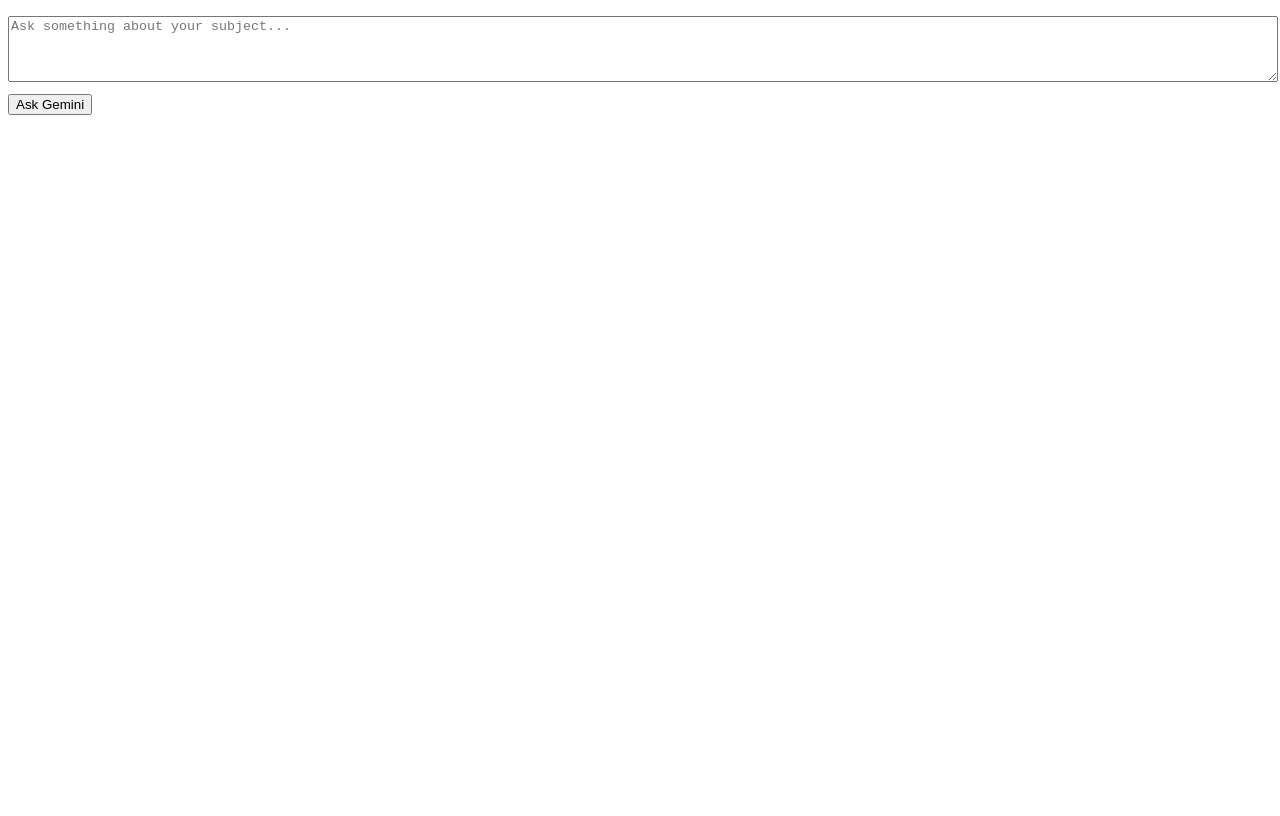
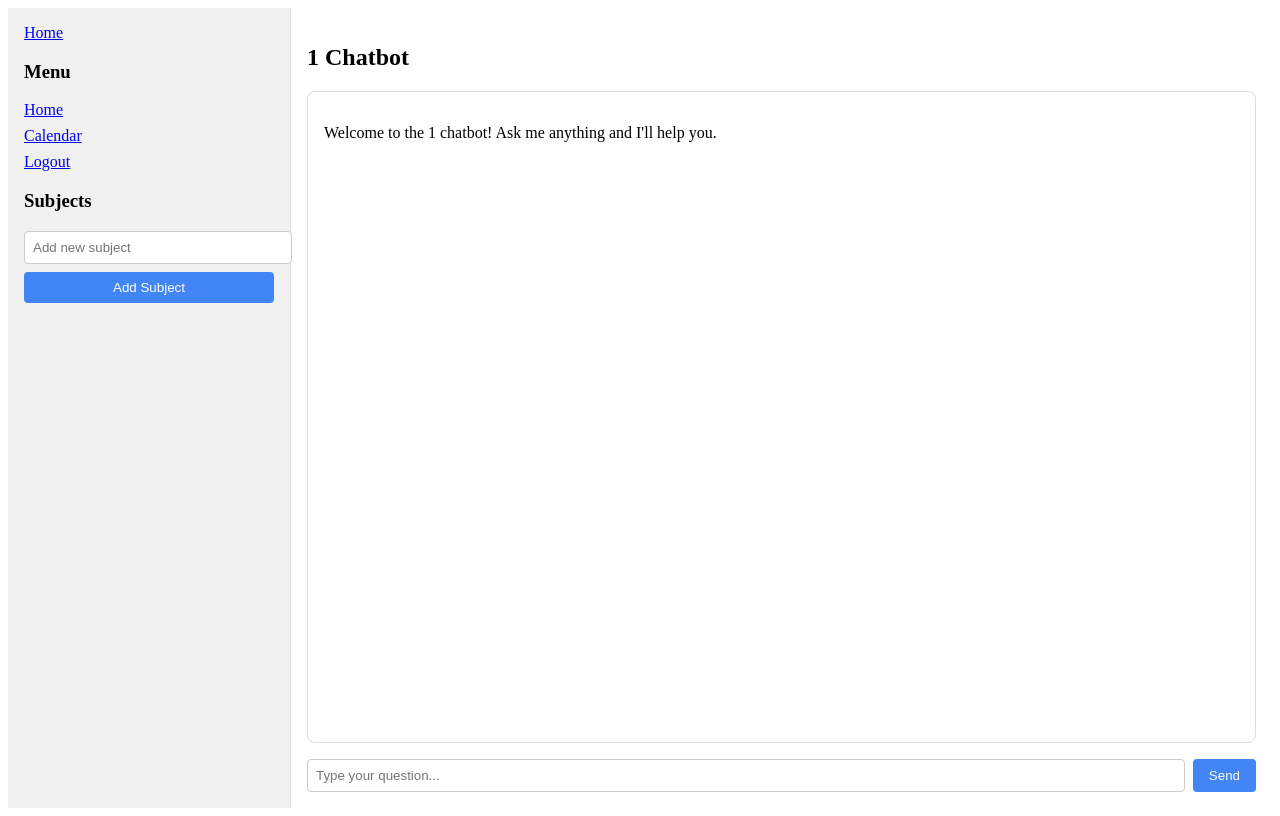
Before and after one commit to Kiana-ak/Hinterest, a React (Create React App) app in the folder hinterest/: page /subject/1/chatbot in a window 1280 px wide. Built offline with nearby package versions, Linux system fonts and the light colour scheme.

Commit message:
remove dulicate files

```diff
--- a/hinterest/src/components/Chatbot.js
+++ /dev/null
@@ -1,63 +0,0 @@
-import React, { useState } from 'react';
-import { getGeminiResponse } from '../services/GeminiService';
-
-function Chatbot() {
-  const [question, setQuestion] = useState('');
-  const [response, setResponse] = useState('');
-  const [loading, setLoading] = useState(false);
-  const [errorMsg, setErrorMsg] = useState('');
-
-  // Handle Ask button
-  const handleAsk = async () => {
-    if (!question.trim()) return;
-
-    setLoading(true);
-    setErrorMsg('');
-    setResponse('');
-
-    try {
-      const answer = await getGeminiResponse(question);
-      setResponse(answer);
-    } catch (error) {
-      console.error(error);
-      setErrorMsg("Gemini didn't respond. Please try again.");
-    }
-
-    setLoading(false);
-  };
-
-  return (
-    <div style={{ marginTop: '1rem' }}>
-      {/* Input area */}
-      <textarea
-        value={question}
-        onChange={(e) => setQuestion(e.target.value)}
-        placeholder="Ask something about your subject..."
-        rows={4}
-        style={{ width: '100%', marginBottom: '0.5rem' }}
-      />
-      <button onClick={handleAsk} disabled={loading}>
-        {loading ? 'Thinking...' : 'Ask Gemini'}
-      </button>
-
-      {/* Error message */}
-      {errorMsg && <p style={{ color: 'red' }}>{errorMsg}</p>}
-
-      {/* Gemini answer with action buttons */}
-      {response && (
-        <div style={{ marginTop: '1rem', background: '#f9f9f9', padding: '1rem', borderRadius: '8px' }}>
-          <strong>Gemini:</strong>
-          <p>{response}</p>
-
-          <div style={{ marginTop: '0.5rem' }}>
-            <button style={{ marginRight: '0.5rem' }}>🧠 Create Flashcard</button>
-            <button style={{ marginRight: '0.5rem' }}>📝 Create Notes</button>
-            <button> Create Quiz</button>
-          </div>
-        </div>
-      )}
-    </div>
-  );
-}
-
-export default Chatbot;
--- a/hinterest/src/components/Chatbot.jsx
+++ b/hinterest/src/components/Chatbot.jsx
@@ -1,5 +1,6 @@
 import React, { useState, useEffect } from 'react';
 import { useParams, Link } from 'react-router-dom';
+import { getGeminiResponse } from '../services/GeminiService';
 import Navbar from './Navbar';
 
 function Chatbot() {
@@ -8,6 +9,7 @@
   const [chatHistory, setChatHistory] = useState([]);
   const [subjects, setSubjects] = useState([]);
   const [newSubject, setNewSubject] = useState('');
+  const [loading, setLoading] = useState(false);
 
   // Load subjects from localStorage
   useEffect(() => {
@@ -46,20 +48,41 @@
     setNewSubject('');
   };
 
-  const handleSendMessage = () => {
+  const handleSendMessage = async () => {
     if (message.trim() === '') return;
 
     // Add user message to chat history
-    const newChatHistory = [...chatHistory, { sender: 'user', text: message }];
+    const userMessage = { sender: 'user', text: message };
+    const newChatHistory = [...chatHistory, userMessage];
+    setChatHistory(newChatHistory);
 
-    // Simulate AI response
-    setTimeout(() => {
-      const aiResponse = { sender: 'ai', text: `I'm the ${subjectName} chatbot. How can I help you with ${subjectName}?` };
-      setChatHistory([...newChatHistory, aiResponse]);
-    }, 500);
+    // Clear input and show loading state
+    setMessage('');
+    setLoading(true);
 
-    setChatHistory(newChatHistory);
-    setMessage('');
+    try {
+      // Get response from Gemini API
+      const prompt = subjectName
+        ? `Question about ${subjectName}: ${message}`
+        : message;
+
+      const geminiResponse = await getGeminiResponse(prompt);
+
+      // Add AI response to chat history
+      setChatHistory([...newChatHistory, {
+        sender: 'ai',
+        text: geminiResponse
+      }]);
+    } catch (error) {
+      console.error("Error getting Gemini response:", error);
+      // Add error message to chat
+      setChatHistory([...newChatHistory, {
+        sender: 'ai',
+        text: "Sorry, I couldn't get a response from Gemini. Please try again."
+      }]);
+    } finally {
+      setLoading(false);
+    }
   };
 
   return (
@@ -130,7 +153,7 @@
 
       {/* Main content */}
       <div style={{ flex: 1, display: 'flex', flexDirection: 'column', padding: '1rem' }}>
-        <h2>{subjectName} Chatbot</h2>
+        <h2>{subjectName ? `${subjectName} Chatbot` : 'AI Assistant'}</h2>
 
         {/* Chat area */}
         <div style={{
@@ -142,7 +165,7 @@
           overflowY: 'auto'
         }}>
           {chatHistory.length === 0 ? (
-            <p>Welcome to the {subjectName} chatbot! How can I help you today?</p>
+            <p>Welcome to the {subjectName ? `${subjectName} chatbot` : 'AI assistant'}! Ask me anything and I'll help you.</p>
           ) : (
             chatHistory.map((msg, index) => (
               <div
@@ -157,12 +180,28 @@
                   padding: '0.5rem 1rem',
                   borderRadius: '1rem',
                   backgroundColor: msg.sender === 'user' ? '#4285f4' : '#f0f0f0',
-                  color: msg.sender === 'user' ? 'white' : 'black'
+                  color: msg.sender === 'user' ? 'white' : 'black',
+                  maxWidth: '80%',
+                  wordBreak: 'break-word',
+                  whiteSpace: 'pre-wrap'
                 }}>
                   {msg.text}
                 </span>
               </div>
             ))
+          )}
+          {loading && (
+            <div style={{ textAlign: 'left', marginTop: '0.5rem' }}>
+              <span style={{
+                display: 'inline-block',
+                padding: '0.5rem 1rem',
+                borderRadius: '1rem',
+                backgroundColor: '#f0f0f0',
+                color: 'black'
+              }}>
+                Thinking...
+              </span>
+            </div>
           )}
         </div>
 
@@ -182,6 +221,7 @@
             onKeyPress={(e) => {
               if (e.key === 'Enter') handleSendMessage();
             }}
+            disabled={loading}
           />
           <button
             onClick={handleSendMessage}
@@ -191,10 +231,12 @@
               color: 'white',
               border: 'none',
               borderRadius: '4px',
-              cursor: 'pointer'
+              cursor: loading ? 'not-allowed' : 'pointer',
+              opacity: loading ? 0.7 : 1
             }}
+            disabled={loading}
           >
-            Send
+            {loading ? 'Sending...' : 'Send'}
           </button>
         </div>
       </div>
--- a/hinterest/src/pages/SubjectsPage.js
+++ /dev/null
@@ -1,47 +0,0 @@
-import React, { useState, useEffect } from 'react';
-import { useNavigate } from 'react-router-dom';
-
-function SubjectsPage() {
-  const [subjects, setSubjects] = useState([]);
-  const [newSubject, setNewSubject] = useState('');
-  const navigate = useNavigate();
-
-  useEffect(() => {
-    const saved = localStorage.getItem('subjects');
-    if (saved) setSubjects(JSON.parse(saved));
-  }, []);
-
-  useEffect(() => {
-    localStorage.setItem('subjects', JSON.stringify(subjects));
-  }, [subjects]);
-
-  const handleAdd = () => {
-    if (newSubject.trim() && !subjects.includes(newSubject.trim())) {
-      setSubjects([...subjects, newSubject.trim()]);
-      setNewSubject('');
-    }
-  };
-
-  return (
-    <div style={{ padding: '2rem' }}>
-      <h2>Your Subjects</h2>
-      <input
-        value={newSubject}
-        onChange={e => setNewSubject(e.target.value)}
-        placeholder="Add a new subject"
-      />
-      <button onClick={handleAdd}>Add Subject</button>
-      <ul>
-        {subjects.map(subject => (
-          <li key={subject}>
-            <button onClick={() => navigate(`/subject/${encodeURIComponent(subject)}`)}>
-              {subject}
-            </button>
-          </li>
-        ))}
-      </ul>
-    </div>
-  );
-}
-
-export default SubjectsPage;
--- a/hinterest/src/services/GeminiService.js
+++ b/hinterest/src/services/GeminiService.js
@@ -1,18 +1,49 @@
 import axios from 'axios';
 
+// Get API key from environment variables
 const API_KEY = process.env.REACT_APP_GEMINI_API_KEY;
-console.log("GEMINI API KEY:", API_KEY); //temp debug
-const API_URL = `https://generativelanguage.googleapis.com/v1beta/models/gemini-pro:generateContent?key=${API_KEY}`;
+
+// Better debugging
+console.log("GEMINI API KEY exists:", !!API_KEY); // Logs true/false instead of exposing the key
+
+// Check if API key exists
+if (!API_KEY) {
+  console.error("Gemini API key is missing. Please check your .env file and restart the server.");
+}
+
+// Updated API URL with the correct endpoint
+const API_URL = `https://generativelanguage.googleapis.com/v1/models/gemini-pro:generateContent?key=${API_KEY}`;
 
 export const getGeminiResponse = async (userInput) => {
   try {
+    // Log request (without exposing full content)
+    console.log("Sending request to Gemini API...");
+
     const response = await axios.post(API_URL, {
-      contents: [{ parts: [{ text: userInput }] }]
+      contents: [{
+        role: "user",
+        parts: [{ text: userInput }]
+      }]
     });
+
+    console.log("Received response from Gemini API");
+
+    // Check if response has the expected structure
+    if (!response.data || !response.data.candidates || !response.data.candidates[0]) {
+      console.error("Unexpected response format:", response.data);
+      throw new Error("Unexpected response format from Gemini API");
+    }
 
     return response.data.candidates[0].content.parts[0].text;
   } catch (error) {
+    // Enhanced error logging
     console.error("Gemini API error:", error.response?.data || error.message);
+
+    if (error.response) {
+      console.error("Response status:", error.response.status);
+      console.error("Response data:", JSON.stringify(error.response.data));
+    }
+
     throw error;
   }
 };
```
